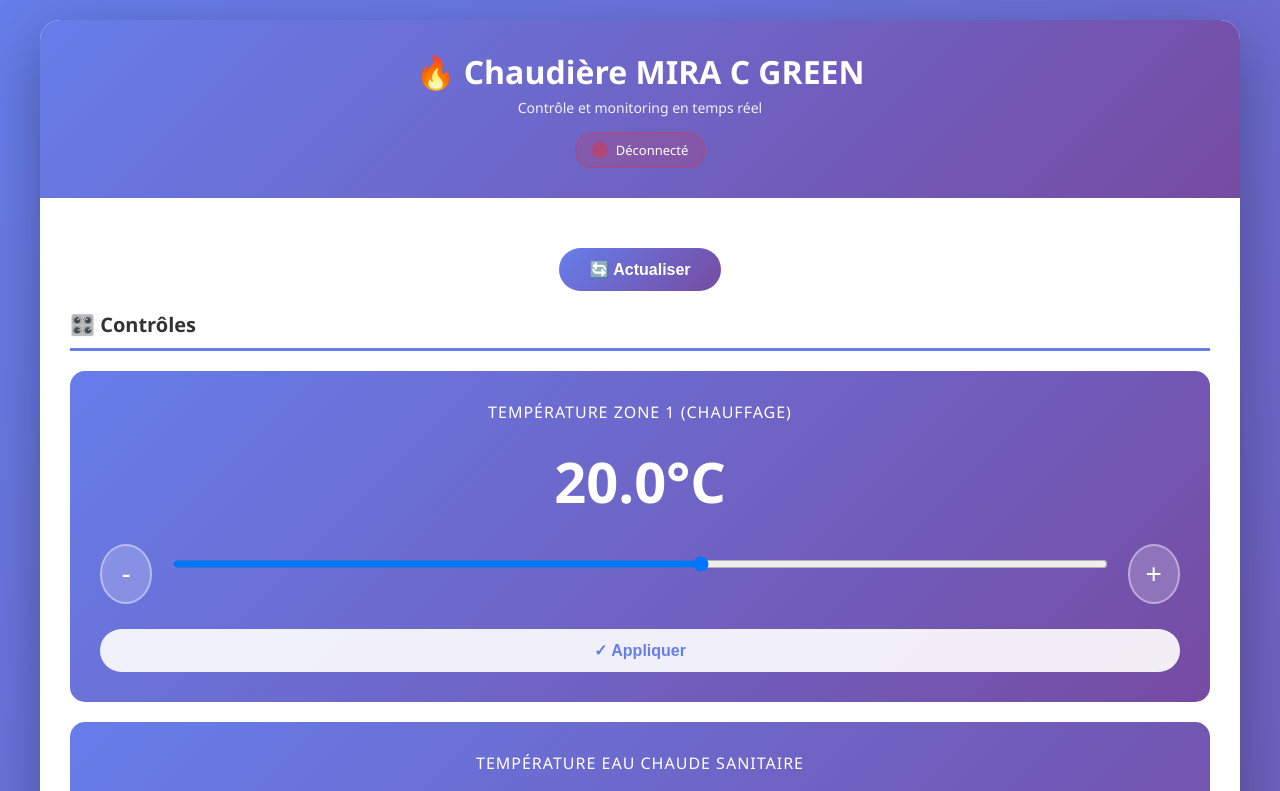
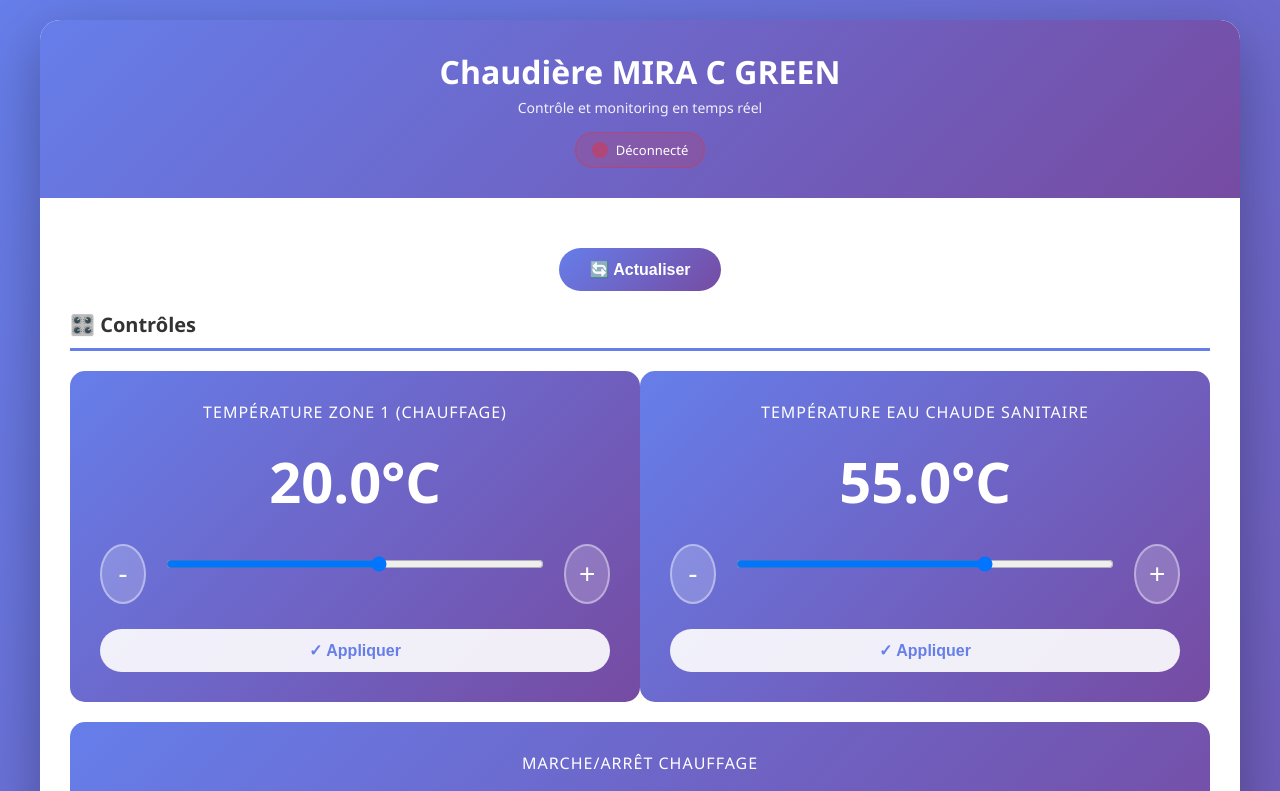
Before and after one commit to lesitevideo/chaudiere, a website: page public/index.html in a window 1280 px wide. Shown: the top 791 px of the page. Drawn offline with Linux system fonts and the light colour scheme; no server answers.

Commit message:
Update index.html

```diff
--- a/public/index.html
+++ b/public/index.html
@@ -437,7 +437,7 @@
 <body>
     <div class="container">
         <div class="header">
-            <h1>🔥 Chaudière MIRA C GREEN</h1>
+            <h1>Chaudière MIRA C GREEN</h1>
             <p class="subtitle">Contrôle et monitoring en temps réel</p>
             <div class="connection-status" id="connectionStatus">
                 <span class="status-dot"></span>
@@ -453,13 +453,13 @@
             <!-- Contrôles Température -->
             <div class="section">
                 <h2 class="section-title">🎛️ Contrôles</h2>
-
-                <div class="control-card">
+                <div class="" style="display: flex;">
+                <div class="control-card" style="width: 50%;">
                     <div class="control-title">Température Zone 1 (Chauffage)</div>
                     <div class="temp-display">
                         <h2><span id="z1TempControl">20.0</span>°C</h2>
                     </div>
-                    <div class="temp-controls">
+                    <div class="temp-controls" >
                         <button class="temp-btn" onclick="adjustZ1Temp(-0.5)">-</button>
                         <input type="range" class="temp-slider" id="z1Slider"
                                min="35" max="65" step="0.5" value="52"
@@ -469,7 +469,7 @@
                     <button class="apply-btn" onclick="setZ1Temp()">✓ Appliquer</button>
                 </div>
 
-                <div class="control-card">
+                <div class="control-card" style="width: 50%;">
                     <div class="control-title">Température Eau Chaude Sanitaire</div>
                     <div class="temp-display">
                         <h2><span id="dhwTempControl">55.0</span>°C</h2>
@@ -483,7 +483,7 @@
                     </div>
                     <button class="apply-btn" onclick="setDhwTemp()">✓ Appliquer</button>
                 </div>
-
+                </div>
                 <div class="control-card">
                     <div class="control-title">Marche/Arrêt Chauffage</div>
                     <div class="relay-status">
```
